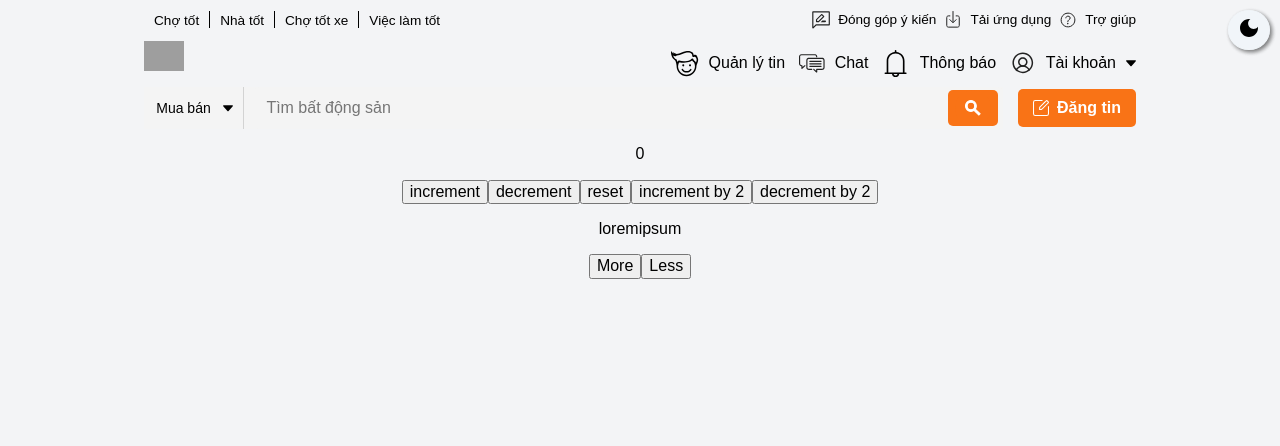
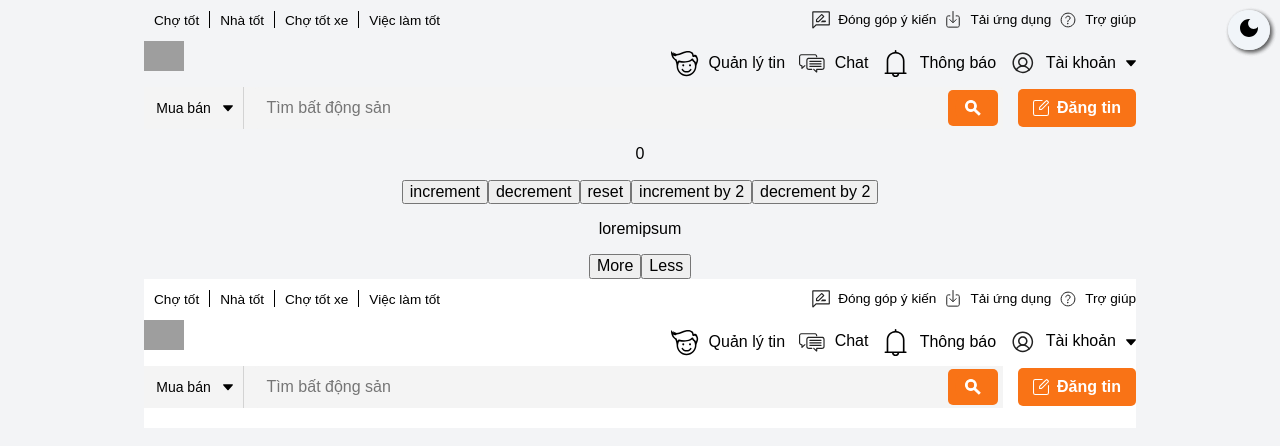
Before and after one commit to levietanh0001/nhatot-clone, a React (Create React App) app: page / in a window 1280 px wide. Shown: the top 446 px of the page. Built offline with nearby package versions, Linux system fonts and the light colour scheme; grey boxes are pictures that could not be loaded.

Commit message:
add Header section

```diff
--- a/src/App.tsx
+++ b/src/App.tsx
@@ -5,6 +5,7 @@ import ResponsiveTesting from "./components/testing/ResponsiveTesting";
 import ToggleThemeButton from './components/navbar/ToggleThemeButton';
 import TopNav from "./components/navbar/TopNav";
 import { useState, useEffect } from "react";
+import Header from "./layouts/Header";
 
 
 function App() {
@@ -17,6 +18,10 @@ function App() {
       <Counter />
       <Lorem />
 
+    <Header>
+      <TopNav />
+    </Header>
+    <div className="header-bottom-spacer"></div>
       <div className="content-spacer"></div>
     </div>
   </div>;
```
